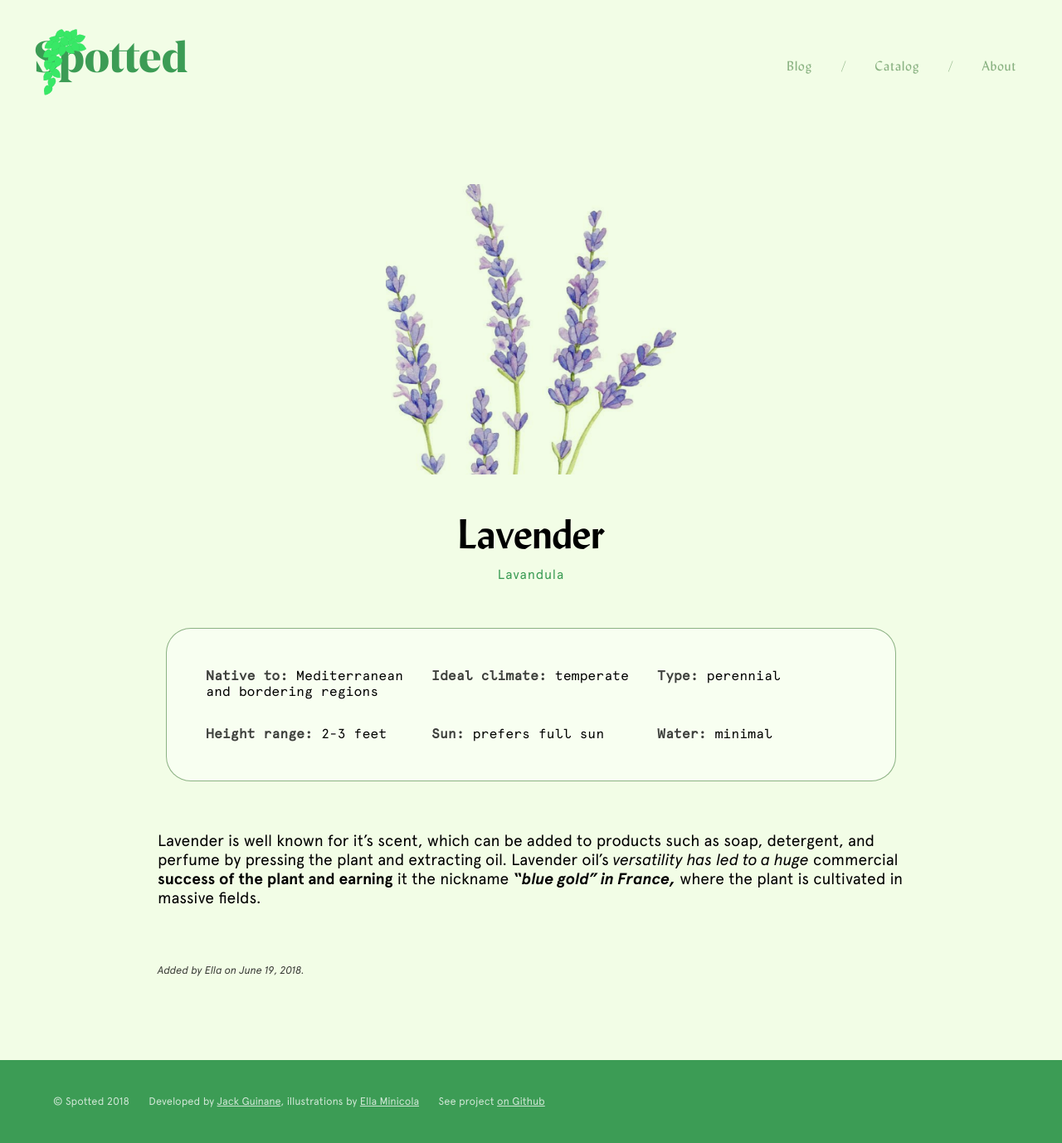
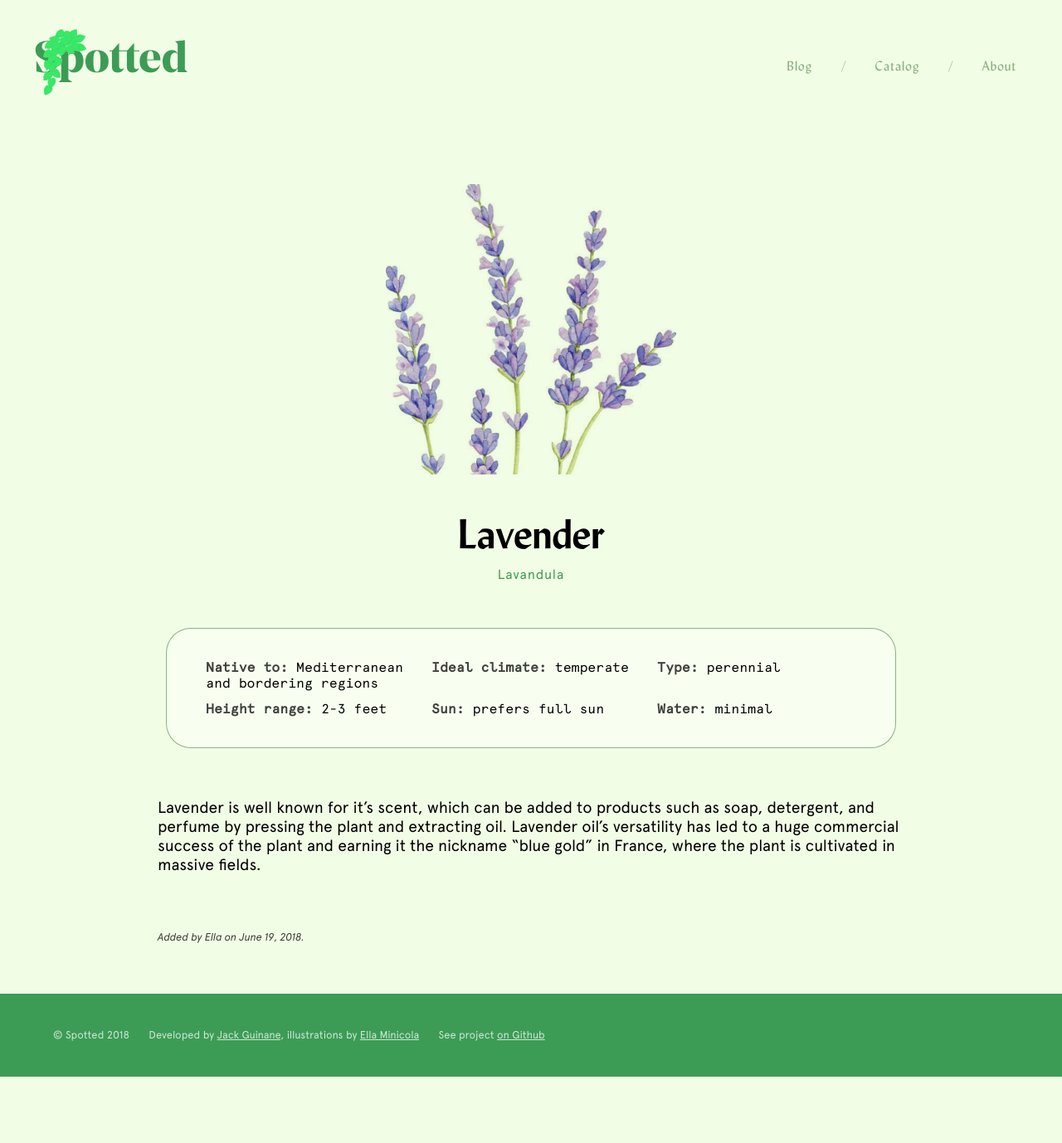
Before and after one commit to qjack001/Spotted, a Jekyll site: the page built from _posts/2018-6-19-Lavender.md, in a window 1280 px wide. Shown: the whole page at 83% size. Built offline with Jekyll 4.4.1, drawn with Linux system fonts in a browser that asks for light colours; after the commit the page ends 1298 px from its top, so only the background shows below that.

Commit message:
add breakpoints

```diff
--- a/_posts/2018-6-19-Lavender.md
+++ b/_posts/2018-6-19-Lavender.md
@@ -14,4 +14,4 @@ data:
   water: minimal
 ---
 
-Lavender is well known for it’s scent, which can be added to products such as soap, detergent, and perfume by pressing the plant and extracting oil. Lavender oil’s *versatility has led to a huge* commercial **success of the plant and earning** it the nickname **_“blue gold” in France,_** where the plant is cultivated in massive fields.
+Lavender is well known for it’s scent, which can be added to products such as soap, detergent, and perfume by pressing the plant and extracting oil. Lavender oil’s versatility has led to a huge commercial success of the plant and earning it the nickname “blue gold” in France, where the plant is cultivated in massive fields.
--- a/style.css
+++ b/style.css
@@ -80,11 +80,7 @@
     --soft-black: rgba(0, 0, 0, 0.75);
     --soft-white: rgba(255, 255, 255, 0.75);
 
-    --logo-outline-thickness: 3;
-
-    --bp-mobile: 600px;
-    --bp-tablet: 600px;
-    --bp-desktop: 1064px;
+    --bp-mobile: 670px;
 
     --lydian: Lydian, serif;
     --apercu: Apercu, sans-serif;
@@ -279,7 +275,7 @@ footer span
 {
     text-align: center;
     width: 90%;
-    margin: 100px auto;
+    margin: 100px auto 60px auto;
 }
 
 hr
@@ -308,7 +304,7 @@ hr
 td
 {
     font-family: var(--apercu-mono);
-    padding: 15px;
+    padding: 5px 15px;
     color: var(--black);
     text-align: left;
     width: 15rem;
```
